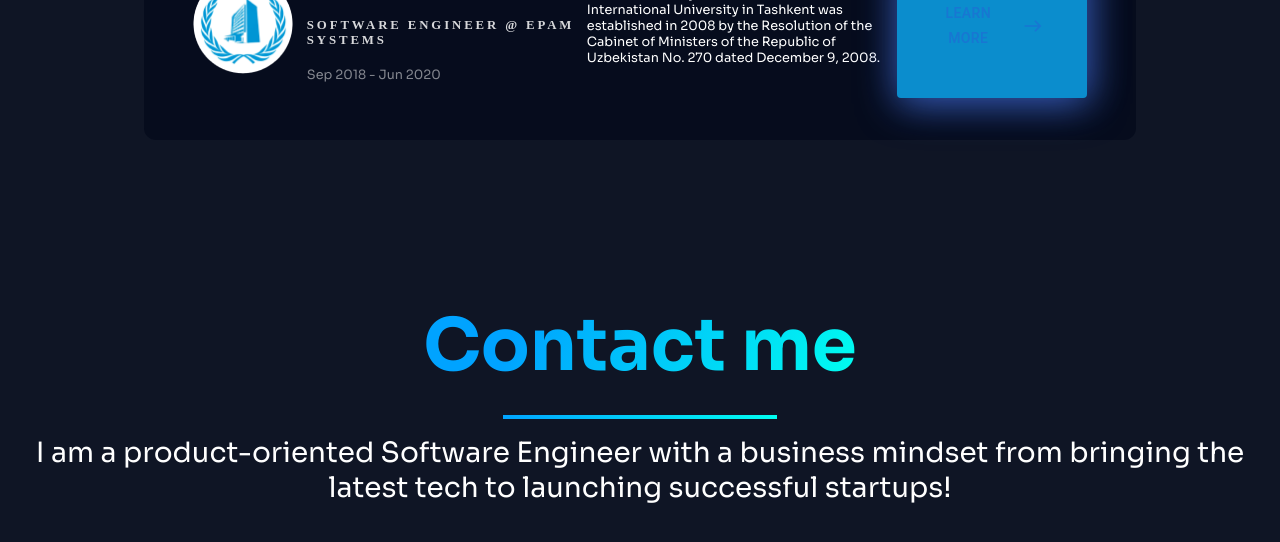
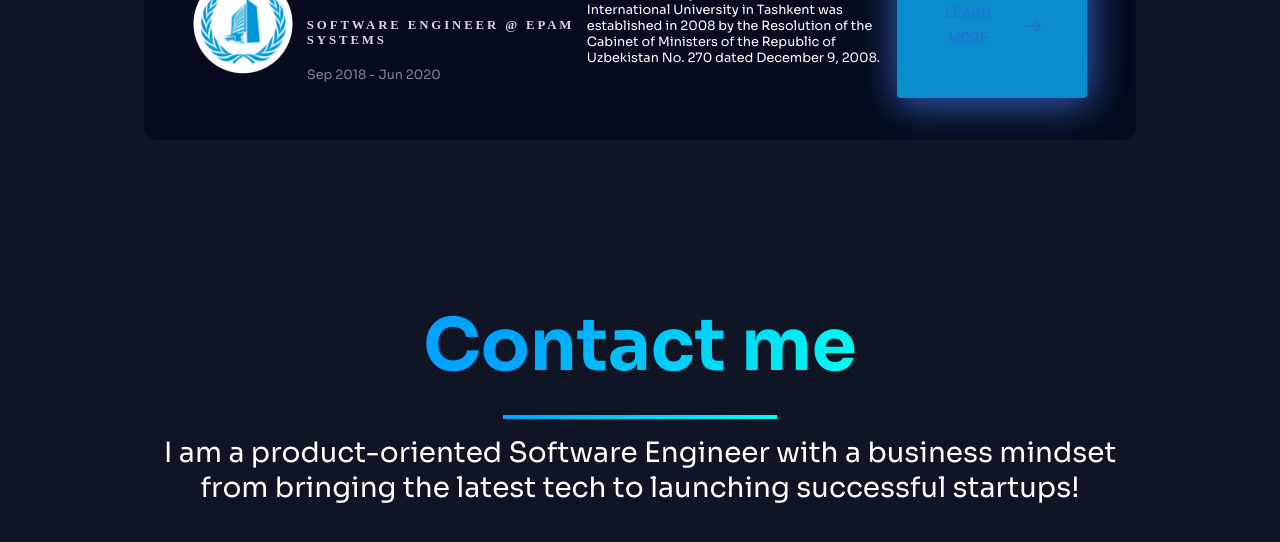
Before and after one commit to trieunguyen912/portfolio_web, a Next.js app: page / in a window 1280 px wide. Shown: the part 7703-8245 px from the top of the page. Built offline with nearby package versions, Linux system fonts and the light colour scheme.

Commit message:
refactor(UI): update title

```diff
--- a/src/pages/home/index.js
+++ b/src/pages/home/index.js
@@ -47,7 +47,7 @@ const Home = () => {
       <Grid item container sx={{mt:{xs:5 ,sm:18},ml:{xs:4 ,sm:16 },mr:{xs:4 ,sm:16 }}}>
         <Education />
       </Grid>
-      <Grid item  container  sx={{mt:{xs:5 ,sm:18} , mb:{xs:5, sm:124}}} >
+      <Grid item  container  sx={{mt:{xs:5 ,sm:18} , mb:{xs:5, sm:124},ml:{xs:4 ,sm:16 },mr:{xs:4 ,sm:16 }}} >
         <TitlePage
           title={"Contact me"}
           border={true}
```
